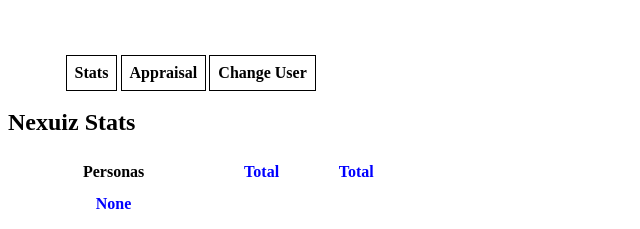
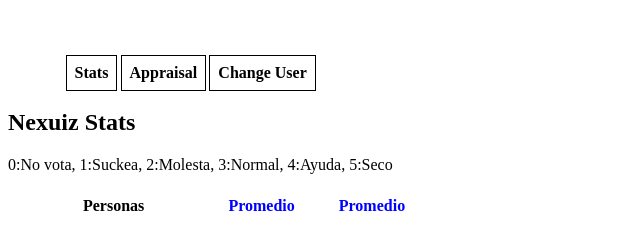
Before and after one commit to nmalbran/nasa, a Django app: page /stats in a window 1280 px wide. Shown: the part 58-287 px from the top of the page, without its empty margins (0-640 px from the left). Run offline with Django 3.2, Linux system fonts and the light colour scheme; data that the repository does not hold is empty.

Commit message:
Improved Average calculation. Added no vote. Changed scale to 5.

```diff
--- a/vote/forms.py
+++ b/vote/forms.py
@@ -29,7 +29,7 @@
         habilidades = Habilidad.objects.all()
         for p in personas:
             for h in habilidades:
-                self.fields['%d_%d' % (p.pk, h.pk)] = forms.IntegerField(max_value=10, min_value=1)
+                self.fields['%d_%d' % (p.pk, h.pk)] = forms.IntegerField(initial=0, max_value=5, min_value=0, widget=forms.TextInput(attrs={'class': 'num-field'}))
 
 
 class ChangeUserForm(forms.Form):
--- a/vote/templates/appraisal_form.html
+++ b/vote/templates/appraisal_form.html
@@ -7,7 +7,7 @@
     <form method="post">
         {% csrf_token %}
 
-        <div><p>Notas del 1 al 10</p></div>
+        {% include 'escala.html' %}
         <div class="error"><p>{{errores|default:''}}</p></div>
 
         <table class="appraisal clear">
--- /dev/null
+++ b/vote/templates/escala.html
@@ -0,0 +1 @@
+<div><p>0:No vota, 1:Suckea, 2:Molesta, 3:Normal, 4:Ayuda, 5:Seco</p></div>
--- a/vote/templates/stats.html
+++ b/vote/templates/stats.html
@@ -3,7 +3,7 @@
 {% block content %}
 
 <h2>Nexuiz Stats</h2>
-
+{% include 'escala.html' %}
 <div class="centrado">
     <div class="tabla wide">
         <div class="top">
@@ -11,14 +11,14 @@
             {% for h in habilidades %}
                 <div class="celda">{{h}}</div>
             {% endfor %}
-            <div class="celda total">Total</div>
+            <div class="celda total">Promedio</div>
         </div>
 
         <div class="left">
             {% for p in personas %}
                 <div class="celda">{{p}}</div>
             {% endfor %}
-            <div class="celda total">Total</div>
+            <div class="celda total">Promedio</div>
         </div>
 
         <div class="center">
@@ -32,6 +32,7 @@
             {% endfor %}
         </div>
     </div>
+
 </div>
 
 {% endblock content %}
--- a/vote/views.py
+++ b/vote/views.py
@@ -77,11 +77,19 @@
 
         stats = []
         for p in personas:
-            temp = [Voto.objects.filter(persona=p, habilidad=h).aggregate(Avg('valor'))['valor__avg'] for h in habilidades]
-            temp.append(Voto.objects.filter(persona=p).aggregate(Avg('valor'))['valor__avg'])
+            temp = []
+            for h in habilidades:
+                temp_query = Voto.objects.filter(persona=p, habilidad=h).exclude(valor=0)
+                avg = 0
+                if temp_query.count() >= 3:
+                    avg = temp_query.aggregate(Avg('valor'))['valor__avg']
+                temp.append(avg)
+
+            t_avg = sum(temp, 0.0) / len(temp)
+            temp.append(t_avg)
             stats.append(temp)
 
-        general_stats = [Voto.objects.filter(habilidad=h).aggregate(Avg('valor'))['valor__avg'] for h in habilidades]
+        general_stats = [Voto.objects.filter(habilidad=h).exclude(valor=0).aggregate(Avg('valor'))['valor__avg'] for h in habilidades]
         general_stats.append(Voto.objects.aggregate(Avg('valor'))['valor__avg'])
 
         templates_vars = {
```
